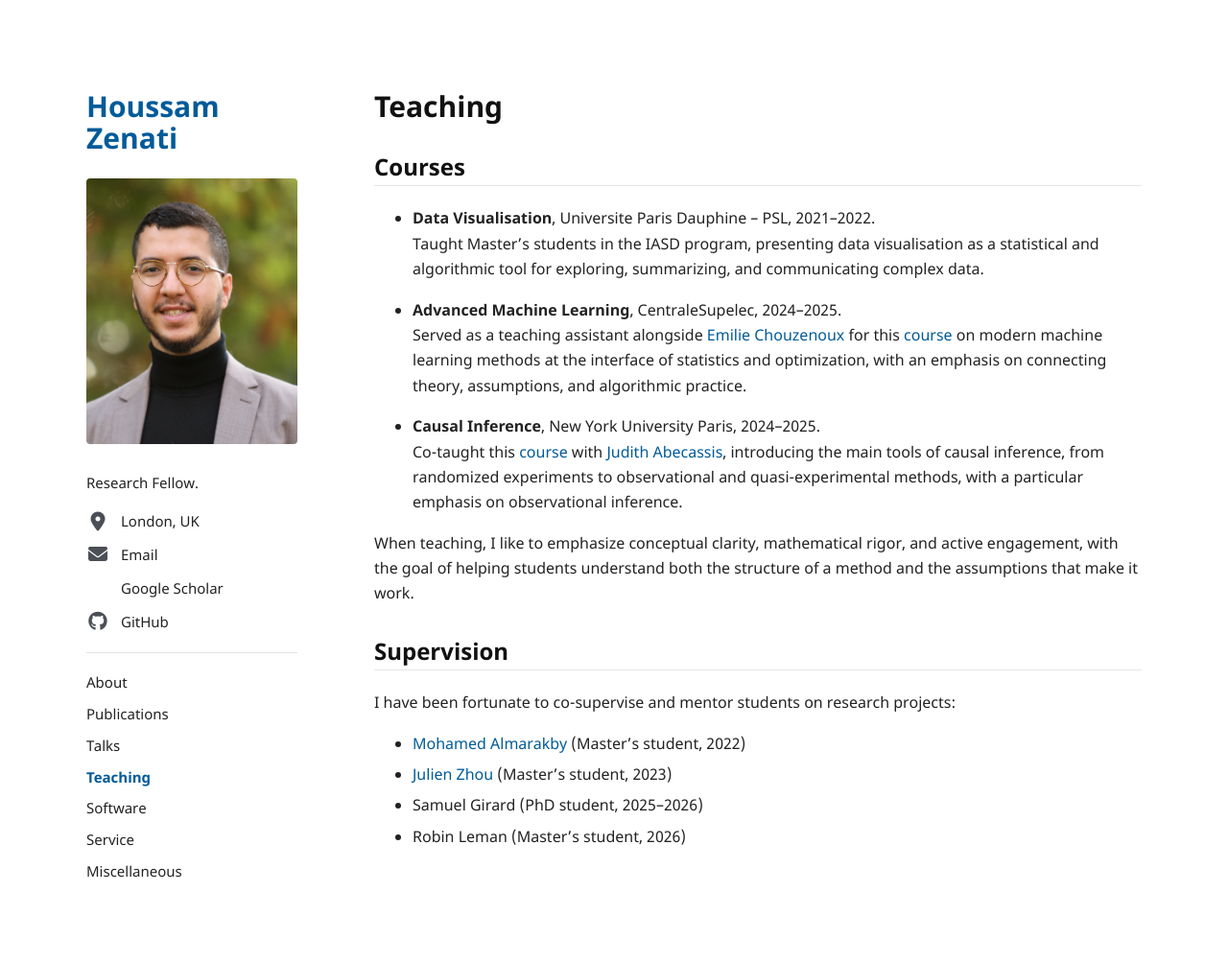
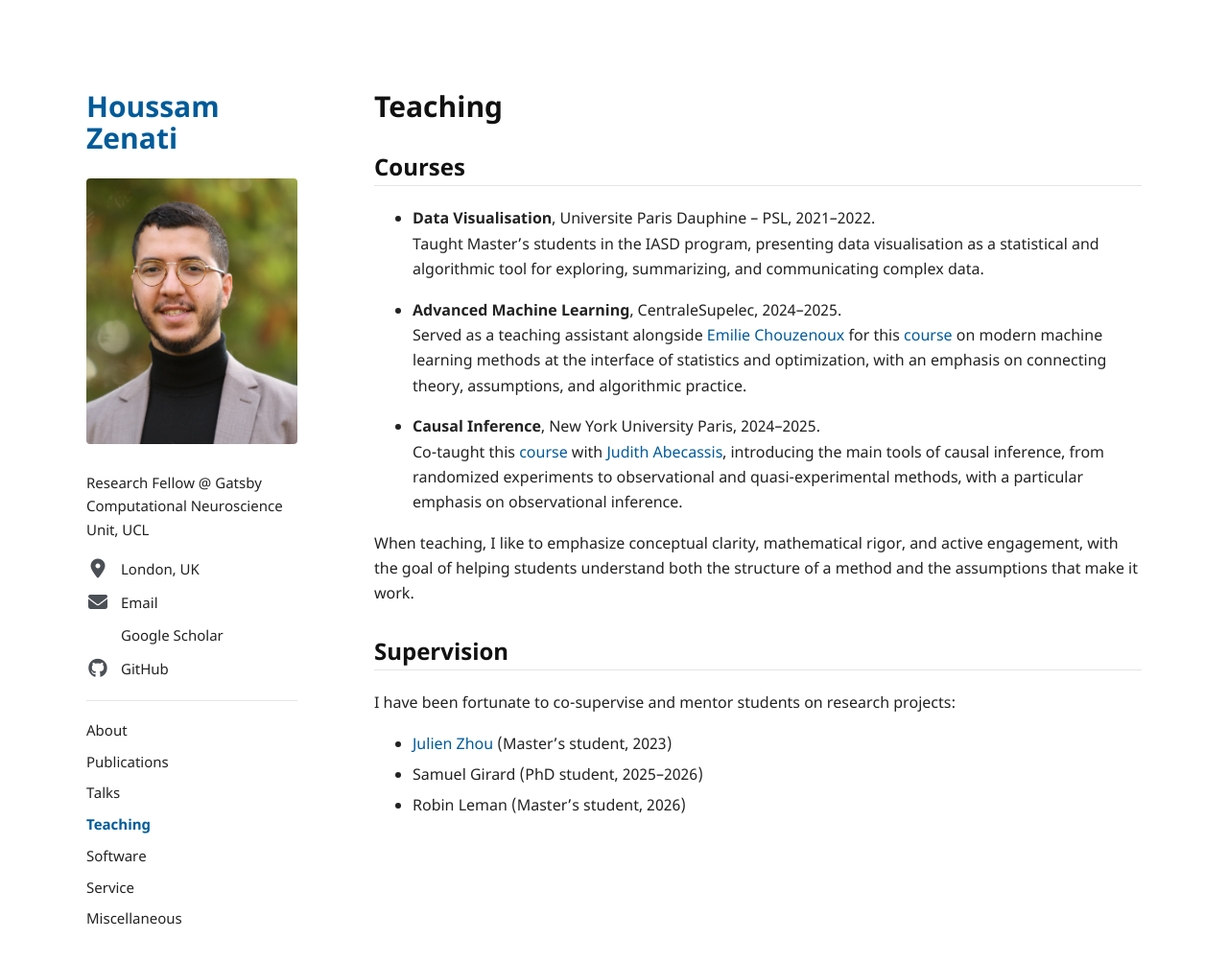
Before and after one commit to houssamzenati/houssamzenati.github.io, a Jekyll site: the page built from teaching.md, in a window 1280 px wide and 1007 px high. Shown: the top 1003 px of the window at 96% size. Built offline with Jekyll 4.4.1, drawn with Linux system fonts in a browser that asks for light colours; a style sheet for code colours, icons or effects is not loaded.

Commit message:
small corrections

```diff
--- a/_config.yml
+++ b/_config.yml
@@ -1,6 +1,6 @@
 title: Houssam Zenati
 logo: /assets/img/houssam.jpg
-description: Research Fellow.
+description: Research Fellow @ Gatsby Computational Neuroscience Unit, UCL
 show_downloads: false
 google_analytics:
 theme: jekyll-theme-minimal
--- a/teaching.md
+++ b/teaching.md
@@ -20,7 +20,6 @@ When teaching, I like to emphasize conceptual clarity, mathematical rigor, and a
 ## Supervision
 
 I have been fortunate to co-supervise and mentor students on research projects:
-- [Mohamed Almarakby](https://www.linkedin.com/in/mohammed-almarakby/) (Master's student, 2022)
 - [Julien Zhou](https://jlnzhou.github.io/) (Master's student, 2023)
 - Samuel Girard (PhD student, 2025--2026)
 - Robin Leman (Master's student, 2026)
```
